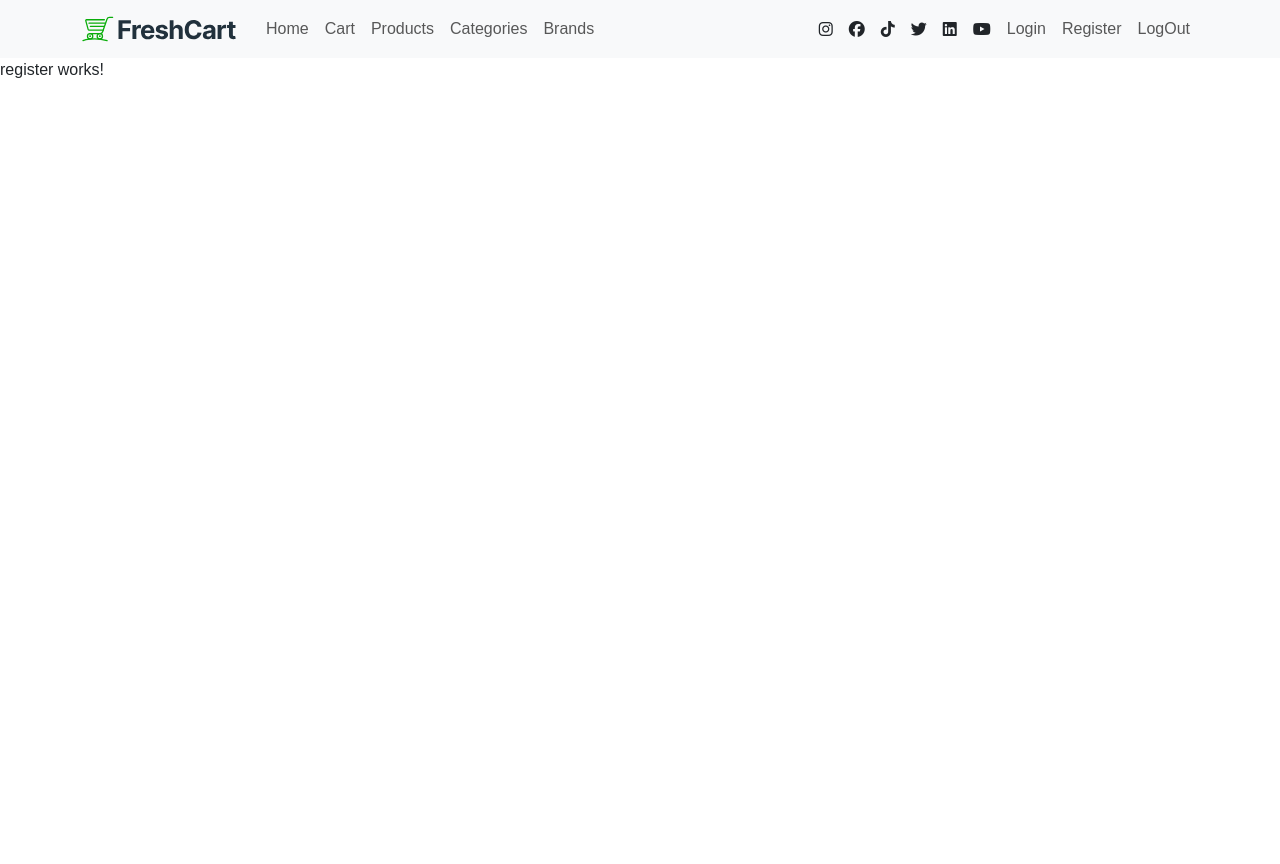
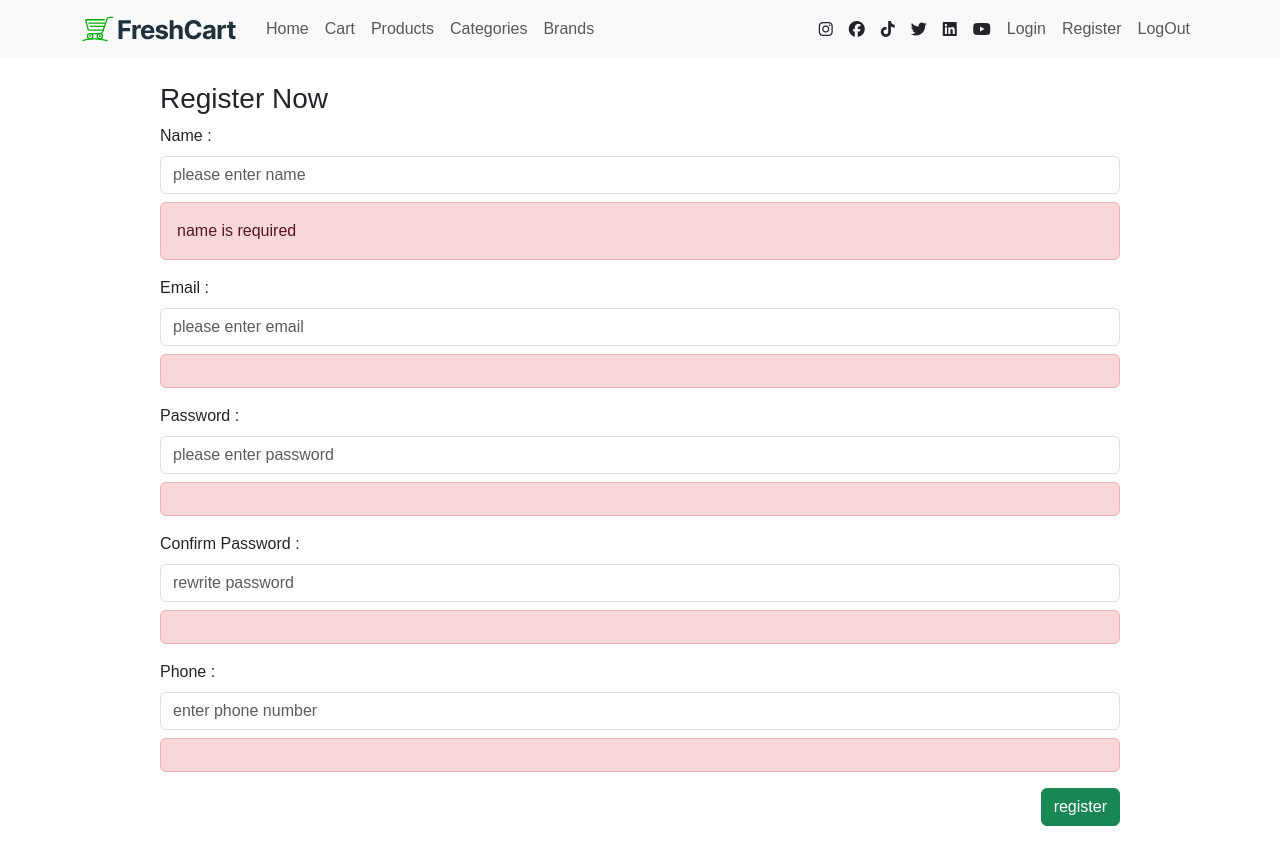
Before and after one commit to Amin-ElGazzar/Ecommerce-Angular, an Angular app: page /register in a window 1280 px wide. Before the commit the page ends 800 px from the top, so only its background shows below. Built offline with nearby package versions, Linux system fonts and the light colour scheme; a web font is replaced by a local one.

Commit message:
handle register form

```diff
--- a/src/app/app.module.ts
+++ b/src/app/app.module.ts
@@ -13,6 +13,7 @@ import { NavbarComponent } from './navbar/navbar.component';
 import { LoginComponent } from './login/login.component';
 import { NotfoundComponent } from './notfound/notfound.component';
 import { RegisterComponent } from './register/register.component';
+import { ReactiveFormsModule } from '@angular/forms';
 
 @NgModule({
   declarations: [
@@ -30,7 +31,8 @@ import { RegisterComponent } from './register/register.component';
   ],
   imports: [
     BrowserModule,
-    AppRoutingModule
+    AppRoutingModule,
+    ReactiveFormsModule
   ],
   providers: [],
   bootstrap: [AppComponent]
--- a/src/app/register/register.component.html
+++ b/src/app/register/register.component.html
@@ -1 +1,104 @@
-<p>register works!</p>
+<div class="w-75 mx-auto py-4">
+  <h3>Register Now</h3>
+
+  <form (NgSubmit)="registerForm" [formGroup]="registerForm">
+    <div class="form-group ">
+      <label for="name">Name :</label>
+      <input
+        type="text"
+        formControlName="name"
+        id="name"
+        placeholder="please enter name"
+        class="form-control my-2"
+      />
+      <div
+        *ngIf="registerForm.get('name')?.errors || registerForm.touched"
+        class="alert alert-danger"
+      >
+        <p class="m-0" *ngIf="registerForm.get('name')?.getError('required')">name is required</p>
+        <p class="m-0"></p>
+        <p class="m-0"></p>
+      </div>
+    </div>
+
+    <div class="form-group">
+      <label for="email">Email :</label>
+      <input
+        type="email"
+        formControlName="email"
+        id="email"
+        placeholder="please enter email"
+        class="form-control my-2"
+      />
+      <div
+        *ngIf="registerForm.get('name')?.errors || registerForm.touched"
+        class="alert alert-danger"
+      >
+        <p class="m-0"></p>
+        <p class="m-0"></p>
+        <p class="m-0"></p>
+      </div>
+    </div>
+
+    <div class="form-group">
+      <label for="password">Password :</label>
+      <input
+        type="password"
+        id="password"
+        formControlName="password"
+        placeholder="please enter password"
+        class="form-control my-2"
+      />
+      <div
+      *ngIf="registerForm.get('name')?.errors || registerForm.touched"
+      class="alert alert-danger"
+    >
+      <p class="m-0"></p>
+      <p class="m-0"></p>
+      <p class="m-0"></p>
+    </div>
+    </div>
+
+    <div class="form-group">
+      <label for="rePassword">Confirm Password :</label>
+      <input
+        type="password"
+        id="rePassword"
+        formControlName="rePassword"
+        placeholder="rewrite password"
+        class="form-control my-2"
+      />
+      <div
+        *ngIf="registerForm.get('name')?.errors || registerForm.touched"
+        class="alert alert-danger"
+      >
+        <p class="m-0"></p>
+        <p class="m-0"></p>
+        <p class="m-0"></p>
+      </div>
+    </div>
+
+    <div class="form-group">
+      <label for="phone">Phone :</label>
+      <input
+        type="tel"
+        id="phone"
+        formControlName="phone"
+        placeholder="enter phone number"
+        class="form-control my-2"
+      />
+      <div
+        *ngIf="registerForm.get('name')?.errors || registerForm.touched"
+        class="alert alert-danger"
+      >
+        <p class="m-0"></p>
+        <p class="m-0"></p>
+        <p class="m-0"></p>
+      </div>
+    </div>
+
+    <button type="submit" class="btn btn-success d-block ms-auto my-3">
+      register
+    </button>
+  </form>
+</div>
--- a/src/app/register/register.component.ts
+++ b/src/app/register/register.component.ts
@@ -1,10 +1,39 @@
 import { Component } from '@angular/core';
+import { FormControl, FormGroup, Validators } from '@angular/forms';
 
 @Component({
   selector: 'app-register',
   templateUrl: './register.component.html',
-  styleUrls: ['./register.component.css']
+  styleUrls: ['./register.component.css'],
 })
 export class RegisterComponent {
+  constructor() {}
 
+  registerForm: FormGroup = new FormGroup({
+    name: new FormControl(null, [
+      Validators.required,
+      Validators.minLength(3),
+      Validators.maxLength(10),
+    ]),
+
+    email: new FormControl(null, [Validators.required, Validators.email]),
+    password: new FormControl(null, [
+      Validators.required,
+      Validators.pattern('^(?=.*[A-Za-z])(?=.*d)[A-Za-zd]{8,}$'),
+    ]),
+
+    rePassword: new FormControl(null, [
+      Validators.required,
+      Validators.pattern('^(?=.*[A-Za-z])(?=.*d)[A-Za-zd]{8,}$'),
+    ]),
+
+    phone: new FormControl(null, [
+      Validators.required,
+      Validators.pattern('^[1-9]d{2}-d{3}-d{4}'),
+    ]),
+  });
+
+  handleRegister(registerForm: FormGroup) {
+    console.log(registerForm.value);
+  }
 }
```
